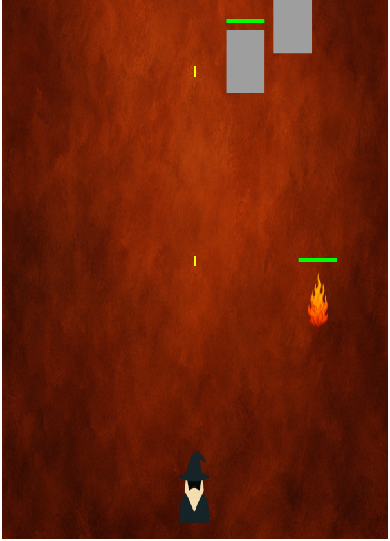
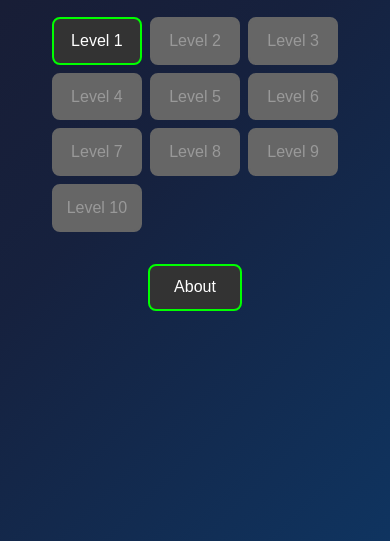
Before and after one commit to miller-william/lane-defender, a plain HTML site: page index.html in a window 390 px wide. Shown: the part 303-844 px from the top of the page. Drawn offline with Linux system fonts and the light colour scheme.

Commit message:
adding menu ui

```diff
--- a/game/gameLoop.js
+++ b/game/gameLoop.js
@@ -8,9 +8,11 @@ import { drawPlayer } from './player.js';
 import { drawPlayerHealth, drawGameOver, drawWinScreen, drawBackground } from './ui.js';
 import { updateLevel } from './levels.js';
 import { updateParticles, drawParticles } from './particles.js';
+import { showGameOver } from './menu.js';
 
 let ctx = null;
 let lastTime = 0;
+let gameLoopActive = false;
 
 export function initializeGameLoop(canvas) {
     ctx = canvas.getContext('2d');
@@ -19,6 +21,8 @@ export function initializeGameLoop(canvas) {
 
 // Main game loop
 export function gameLoop(currentTime = performance.now()) {
+    if (!gameLoopActive) return;
+
     // Calculate delta time in milliseconds
     const deltaTime = (currentTime - lastTime);
     lastTime = currentTime;
@@ -32,8 +36,10 @@ export function gameLoop(currentTime = performance.now()) {
     }
 
     if (isLevelComplete()) {
-        drawWinScreen(ctx);
-        return; // stop loop
+        // Show menu game over screen and stop loop
+        showGameOver();
+        gameLoopActive = false;
+        return;
     }
 
     // Update game state
@@ -55,3 +61,15 @@ export function gameLoop(currentTime = performance.now()) {
     // Continue game loop
     requestAnimationFrame(gameLoop);
 }
+
+// Start the game loop
+export function startGameLoop() {
+    gameLoopActive = true;
+    lastTime = performance.now();
+    gameLoop();
+}
+
+// Stop the game loop
+export function stopGameLoop() {
+    gameLoopActive = false;
+}
--- /dev/null
+++ b/game/menu.js
@@ -0,0 +1,126 @@
+// Menu system state
+let unlockedLevel = 1;
+let currentLevel = null;
+
+// UI elements
+let menuScreen = null;
+let gameWrapper = null;
+let gameOverScreen = null;
+let levelButtons = null;
+let aboutButton = null;
+let returnToMenuButton = null;
+
+// Initialize menu system
+export function initializeMenu() {
+    menuScreen = document.getElementById('menuScreen');
+    gameWrapper = document.getElementById('gameWrapper');
+    gameOverScreen = document.getElementById('gameOverScreen');
+    levelButtons = document.getElementById('levelButtons');
+    aboutButton = document.getElementById('aboutButton');
+    returnToMenuButton = document.getElementById('returnToMenu');
+
+    // Set up event listeners
+    aboutButton.addEventListener('click', handleAboutClick);
+    returnToMenuButton.addEventListener('click', handleReturnToMenu);
+
+    // Render initial level buttons
+    renderLevelButtons();
+}
+
+// Render level buttons based on unlocked levels
+function renderLevelButtons() {
+    levelButtons.innerHTML = '';
+
+    for (let i = 1; i <= 10; i++) {
+        const button = document.createElement('button');
+        button.className = 'levelButton';
+        button.textContent = `Level ${i}`;
+        button.disabled = i > unlockedLevel;
+
+        if (i <= unlockedLevel) {
+            button.addEventListener('click', () => startLevel(i));
+        }
+
+        levelButtons.appendChild(button);
+    }
+}
+
+// Start a specific level
+function startLevel(levelNumber) {
+    currentLevel = levelNumber;
+    showGame();
+
+    // Initialize game systems
+    const canvas = document.getElementById('gameCanvas');
+    initializeGameSystems(canvas);
+
+    // Start the level
+    startLevelGame(levelNumber);
+}
+
+// Show game screen
+function showGame() {
+    menuScreen.style.display = 'none';
+    gameWrapper.style.display = 'flex';
+    gameOverScreen.style.display = 'none';
+}
+
+// Show menu screen
+function showMenu() {
+    menuScreen.style.display = 'flex';
+    gameWrapper.style.display = 'none';
+    gameOverScreen.style.display = 'none';
+
+    // Re-render level buttons to show any new unlocks
+    renderLevelButtons();
+}
+
+// Show game over screen
+export function showGameOver() {
+    gameOverScreen.style.display = 'flex';
+}
+
+// Handle about button click
+function handleAboutClick() {
+    alert('About Lane Defender\n\nA tower defense game where you defend against waves of enemies!');
+}
+
+// Handle return to menu button click
+function handleReturnToMenu() {
+    // Update progress if level was completed
+    if (currentLevel && currentLevel === unlockedLevel) {
+        unlockedLevel = Math.min(unlockedLevel + 1, 10);
+    }
+
+    showMenu();
+    resetGame();
+}
+
+// Reset game state
+function resetGame() {
+    // Reset all game state
+    resetGameState();
+    currentLevel = null;
+}
+
+// Import functions from other modules (these will be implemented)
+let initializeGameSystems = null;
+let startLevelGame = null;
+let resetGameState = null;
+
+// Set the imported functions
+export function setGameFunctions(initGame, startLevel, reset) {
+    initializeGameSystems = initGame;
+    startLevelGame = startLevel;
+    resetGameState = reset;
+}
+
+// Get current unlocked level
+export function getUnlockedLevel() {
+    return unlockedLevel;
+}
+
+// Get current level
+export function getCurrentLevel() {
+    return currentLevel;
+}
--- a/index.html
+++ b/index.html
@@ -7,8 +7,22 @@
     <link rel="stylesheet" href="style.css">
 </head>
 <body>
-    <div id="gameWrapper">
+    <!-- Menu Screen -->
+    <div id="menuScreen">
+        <h1>Lane Defender</h1>
+        <div id="levelButtons"></div>
+        <button id="aboutButton">About</button>
+    </div>
+
+    <!-- Game Screen -->
+    <div id="gameWrapper" style="display: none;">
         <canvas id="gameCanvas" width="600" height="800"></canvas>
+    </div>
+
+    <!-- Game Over Screen -->
+    <div id="gameOverScreen" style="display: none;">
+        <h2>Level Complete!</h2>
+        <button id="returnToMenu">Back to Menu</button>
     </div>
 
     <div id="touchControlArea"></div>
--- a/levels/index.js
+++ b/levels/index.js
@@ -1,7 +1,27 @@
 import level1 from './level1.js';
 import level2 from './level2.js';
+import level3 from './level3.js';
+import level4 from './level4.js';
+import level5 from './level5.js';
+
+// Placeholder levels for 6-10
+const placeholderLevel = {
+    name: "Coming Soon",
+    background: "#333333",
+    spawnEvents: [
+        { time: 0, enemyType: 'basic', health: 1, speed: 1 }
+    ]
+};
 
 export const LEVELS = {
     1: level1,
-    2: level2
+    2: level2,
+    3: level3,
+    4: level4,
+    5: level5,
+    6: placeholderLevel,
+    7: placeholderLevel,
+    8: placeholderLevel,
+    9: placeholderLevel,
+    10: placeholderLevel
 };
--- /dev/null
+++ b/levels/level3.js
@@ -0,0 +1,43 @@
+export default {
+    name: "Elemental Chaos",
+    background: "#2d1b69", // Purple background
+    spawnEvents: [
+        // Initial wave of mixed enemies
+        {
+            time: 0,
+            enemyType: 'fireElemental',
+            count: 3,
+            interval: 300,
+            modifiers: { health: 2 }
+        },
+
+        // Ice elemental wave
+        {
+            time: 2000,
+            enemyType: 'iceElemental',
+            count: 4,
+            interval: 200,
+            modifiers: { damage: 1.5 }
+        },
+
+        // Poison wave
+        {
+            time: 4000,
+            enemyType: 'poisonElemental',
+            count: 2,
+            interval: 500,
+            modifiers: { health: 4 }
+        },
+
+        // Final boss wave
+        {
+            time: 6000,
+            enemyType: 'fireTankElemental',
+            modifiers: {
+                health: 12,
+                damage: 4,
+                color: '#ff4400'
+            }
+        }
+    ]
+};
--- /dev/null
+++ b/levels/level4.js
@@ -0,0 +1,32 @@
+export default {
+    name: "Swarm Attack",
+    background: "#1a472a", // Dark green background
+    spawnEvents: [
+        // Massive swarm of small enemies
+        {
+            time: 0,
+            enemyType: 'small',
+            count: 15,
+            interval: 100,
+            modifiers: { damage: 1, color: '#00ff00' }
+        },
+
+        // Fast enemies mixed in
+        {
+            time: 2000,
+            enemyType: 'fast',
+            count: 8,
+            interval: 150,
+            modifiers: { damage: 2, color: '#ff8800' }
+        },
+
+        // Tank enemies for challenge
+        {
+            time: 4000,
+            enemyType: 'tank',
+            count: 3,
+            interval: 800,
+            modifiers: { health: 8, damage: 3 }
+        }
+    ]
+};
--- /dev/null
+++ b/levels/level5.js
@@ -0,0 +1,35 @@
+export default {
+    name: "Boss Battle",
+    background: "#8b0000", // Dark red background
+    spawnEvents: [
+        // Initial minions
+        {
+            time: 0,
+            enemyType: 'basic',
+            count: 5,
+            interval: 400,
+            modifiers: { health: 3, damage: 2 }
+        },
+
+        // Elite enemies
+        {
+            time: 3000,
+            enemyType: 'fireElemental',
+            count: 3,
+            interval: 600,
+            modifiers: { health: 5, damage: 3 }
+        },
+
+        // Final boss
+        {
+            time: 6000,
+            enemyType: 'fireTankElemental',
+            modifiers: {
+                health: 20,
+                damage: 5,
+                color: '#ff0000',
+                radius: 50
+            }
+        }
+    ]
+};
--- a/main.js
+++ b/main.js
@@ -1,20 +1,53 @@
 import { initializeInput } from './game/input.js';
-import { initializeGameLoop, gameLoop } from './game/gameLoop.js';
+import { initializeGameLoop, startGameLoop } from './game/gameLoop.js';
 import { startLevel } from './game/levels.js';
+import { initializeMenu, setGameFunctions, showGameOver } from './game/menu.js';
 
-// Game initialization
-function initializeGame() {
-    const canvas = document.getElementById('gameCanvas');
+// Game state reset function
+function resetGameState() {
+    // Reset all game state variables
+    import('./game/state.js').then(module => {
+        const {
+            setBullets, setEnemies, setPlayerHealth, setGameOver,
+            setLevelComplete, setBulletDamage, setBulletFireRate
+        } = module;
 
-    // Initialize all game systems
+        // Reset arrays
+        setBullets([]);
+        setEnemies([]);
+
+        // Reset player
+        setPlayerHealth(5);
+
+        // Reset game state
+        setGameOver(false);
+        setLevelComplete(false);
+
+        // Reset game variables
+        setBulletDamage(1);
+        setBulletFireRate(500);
+    });
+}
+
+// Initialize game systems
+function initializeGameSystems(canvas) {
     initializeInput(canvas);
     initializeGameLoop(canvas);
+}
 
-    // Start level 1
-    startLevel(1);
+// Start a specific level
+function startLevelGame(levelNumber) {
+    startLevel(levelNumber);
+    startGameLoop();
+}
 
-    // Start the game loop
-    gameLoop();
+// Initialize the game
+function initializeGame() {
+    // Initialize menu system
+    initializeMenu();
+
+    // Set up game functions for menu system
+    setGameFunctions(initializeGameSystems, startLevelGame, resetGameState);
 }
 
 // Start the game when the page loads
--- a/style.css
+++ b/style.css
@@ -2,7 +2,7 @@
     box-sizing: border-box;
 }
 
-body, html {
+html, body {
     margin: 0;
     padding: 0;
     height: 100%;
@@ -13,8 +13,117 @@ body, html {
     justify-content: flex-start;
     overscroll-behavior-y: contain;
     touch-action: none;
+    font-family: Arial, sans-serif;
+    color: white;
 }
 
+/* Menu Screen */
+#menuScreen {
+    display: flex;
+    flex-direction: column;
+    align-items: center;
+    justify-content: center;
+    height: 100vh;
+    width: 100vw;
+    background: linear-gradient(135deg, #1a1a2e, #16213e, #0f3460);
+}
+
+#menuScreen h1 {
+    font-size: 3rem;
+    margin-bottom: 2rem;
+    text-shadow: 0 0 10px #00ff00;
+    color: #00ff00;
+}
+
+#levelButtons {
+    display: grid;
+    grid-template-columns: repeat(5, 1fr);
+    gap: 1rem;
+    margin-bottom: 2rem;
+    max-width: 500px;
+}
+
+.levelButton {
+    padding: 1rem;
+    font-size: 1.2rem;
+    background: #333;
+    color: white;
+    border: 2px solid #00ff00;
+    border-radius: 8px;
+    cursor: pointer;
+    transition: all 0.3s ease;
+}
+
+.levelButton:hover {
+    background: #00ff00;
+    color: black;
+    transform: scale(1.05);
+}
+
+.levelButton:disabled {
+    background: #666;
+    border-color: #666;
+    color: #999;
+    cursor: not-allowed;
+    transform: none;
+}
+
+#aboutButton {
+    padding: 1rem 2rem;
+    font-size: 1.2rem;
+    background: #333;
+    color: white;
+    border: 2px solid #00ff00;
+    border-radius: 8px;
+    cursor: pointer;
+    transition: all 0.3s ease;
+}
+
+#aboutButton:hover {
+    background: #00ff00;
+    color: black;
+    transform: scale(1.05);
+}
+
+/* Game Over Screen */
+#gameOverScreen {
+    position: fixed;
+    top: 0;
+    left: 0;
+    width: 100vw;
+    height: 100vh;
+    background: rgba(0, 0, 0, 0.9);
+    display: flex;
+    flex-direction: column;
+    align-items: center;
+    justify-content: center;
+    z-index: 1000;
+}
+
+#gameOverScreen h2 {
+    font-size: 2.5rem;
+    color: #00ff00;
+    margin-bottom: 2rem;
+    text-shadow: 0 0 10px #00ff00;
+}
+
+#returnToMenu {
+    padding: 1rem 2rem;
+    font-size: 1.2rem;
+    background: #00ff00;
+    color: black;
+    border: none;
+    border-radius: 8px;
+    cursor: pointer;
+    transition: all 0.3s ease;
+}
+
+#returnToMenu:hover {
+    background: #00cc00;
+    transform: scale(1.05);
+}
+
+/* Game Wrapper */
 #gameWrapper {
     position: relative;
     flex: 1;
@@ -22,7 +131,7 @@ body, html {
     justify-content: center;
     align-items: center;
     width: 100vw;
-    height: calc(100dvh - 100px); /* leave room for touch zone */
+    height: calc(100dvh - 100px);
     overflow: hidden;
 }
 
@@ -36,14 +145,33 @@ body, html {
     border: 2px solid white;
 }
 
-
-
-/* Touch control area for mobile */
 #touchControlArea {
     position: fixed;
     bottom: 0;
     width: 100vw;
     height: 100px;
-    background: transparent; /* or rgba(0,0,0,0.05) for testing */
+    background: transparent;
     z-index: 10;
 }
+
+/* Responsive adjustments */
+@media (max-width: 700px) {
+    #menuScreen h1 {
+        font-size: 2rem;
+    }
+
+    #levelButtons {
+        grid-template-columns: repeat(3, 1fr);
+        gap: 0.5rem;
+    }
+
+    .levelButton {
+        padding: 0.8rem;
+        font-size: 1rem;
+    }
+
+    #aboutButton {
+        padding: 0.8rem 1.5rem;
+        font-size: 1rem;
+    }
+}
```
